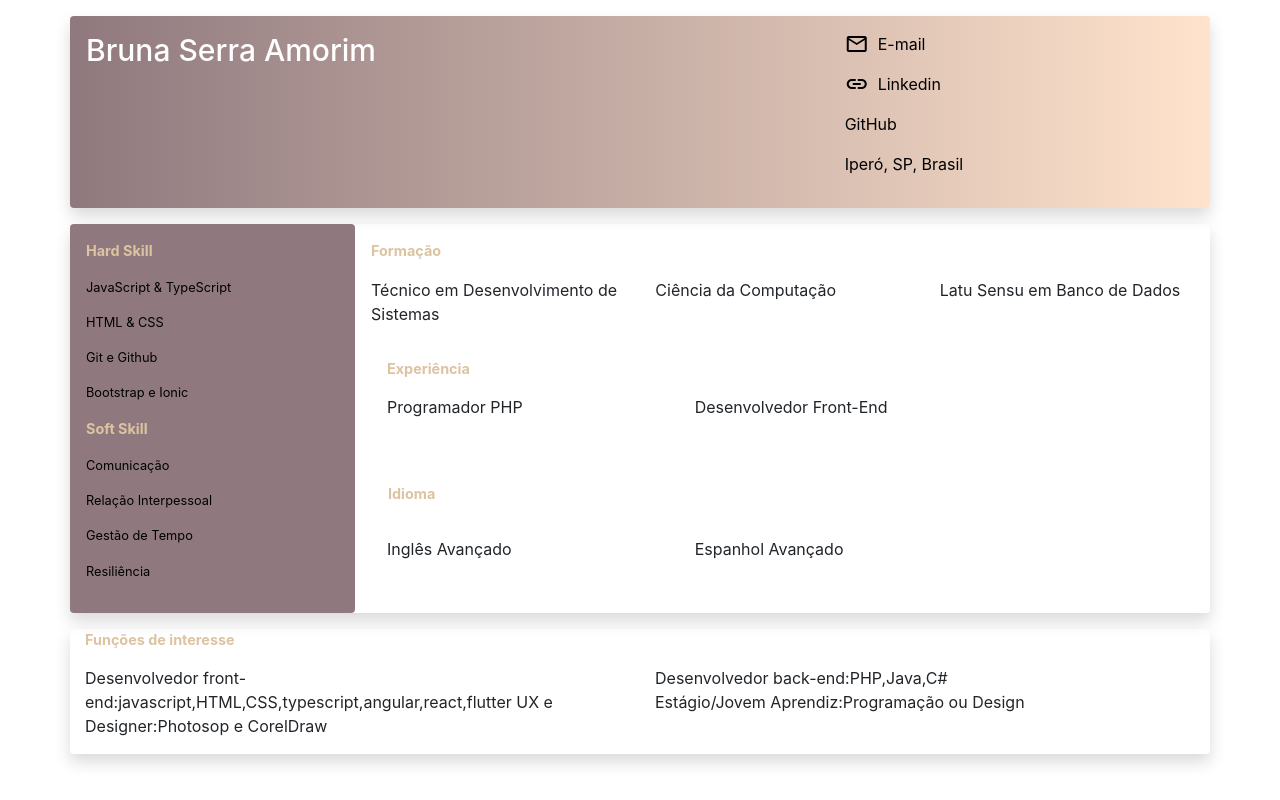
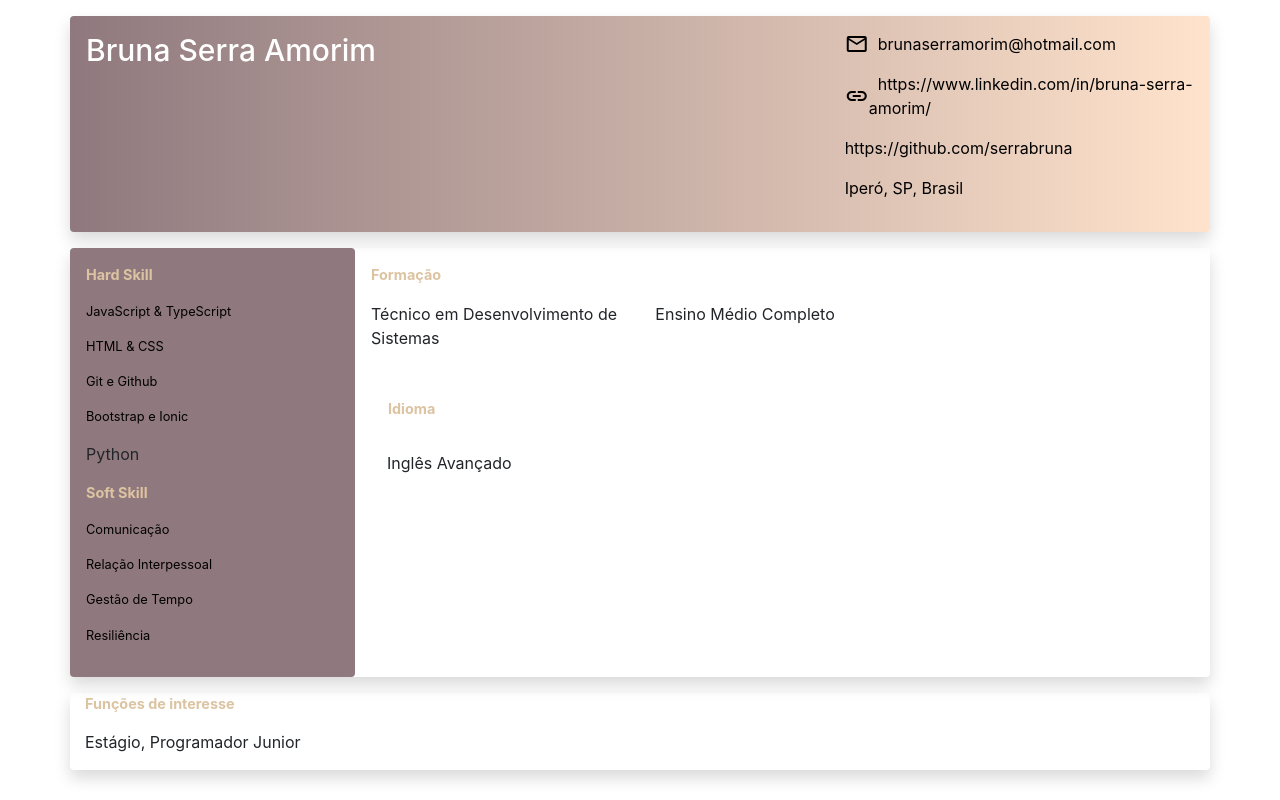
Before and after one commit to serrabruna/Curriculo, a plain HTML site: page index.html in a window 1280 px wide. Drawn offline with nearby package versions, Linux system fonts and the light colour scheme; a script that the page names is missing.

Commit message:
finalização

```diff
--- a/index.html
+++ b/index.html
@@ -33,18 +33,18 @@
                         <p class="header__social-icons d-flex align-items-center">
                             <span class="material-symbols-outlined">mail</span>
                             &nbsp;
-                            E-mail
+                             brunaserramorim@hotmail.com
                         </p>
                     </div>
                     <div class="col-12">
                         <p class="header__social-icons d-flex align-items-center">
                             <span class="material-symbols-outlined">link</span>
                             &nbsp;
-                            Linkedin
+                            https://www.linkedin.com/in/bruna-serra-amorim/
                         </p>
                     </div>
                     <div class="col-12">
-                        <p class="header__social-icons">GitHub</p>
+                        <p class="header__social-icons">https://github.com/serrabruna</p>
                     </div>
                     <div class="col-12">
                         <p class="header__social-icons">Iperó, SP, Brasil</p>
@@ -65,6 +65,7 @@
         <p class="skills__label">HTML & CSS</p>
         <p class="skills__label">Git e Github</p>
         <p class="skills__label">Bootstrap e Ionic</p>
+        <p class="skills_label">Python</p>
 
         <div class="skills__divider"></div>
 
@@ -83,28 +84,13 @@
                 <div class="col-4">
                     <p class="skills__description">Técnico em Desenvolvimento de Sistemas</p>
                 </div>
+
                 <div class="col-4">
-                    <p class="skills__description">Ciência da Computação</p>
-                </div>
-                <div class="col-4">
-                    <p class="skills__description">Latu Sensu em Banco de Dados</p>
+                    <p class="skills__description">Ensino Médio Completo</p>
                 </div>
             </div>
 
-            <div class="col-9 skills__right-column p-3">
-                <div class="row">
-                    <div class="col-12">
-                        <p class="skills__title">Experiência</p>
-                    </div>
-                    <div class="col-6">
-                        <p class="skills__description">Programador PHP</p>
-                    </div>
-                    <div class="col-6">
-                        <p class="skills__description">Desenvolvedor Front-End</p>
-                    </div>
 
-                </div>
-            </div>
             <div class="col-9 skills__right-column p-3">
                 <div class="row">
                     <div class="col-12 p-3">
@@ -112,9 +98,6 @@
                     </div>
                     <div class="col-6">
                         <p class="skills__description">Inglês Avançado</p>
-                    </div>
-                    <div class="col-6">
-                        <p class="skills__description">Espanhol Avançado</p>
                     </div>
 
                 </div>
@@ -136,12 +119,8 @@
             </div>
 
         <div class="col-6">
-            <p class="skills__description">Desenvolvedor front-end:javascript,HTML,CSS,typescript,angular,react,flutter
-                UX e Designer:Photosop e CorelDraw
+            <p class="skills__description">Estágio, Programador Junior
             </p>
-        </div>
-        <div class="col-6">
-            <p class="skills__description">Desenvolvedor back-end:PHP,Java,C# <br>Estágio/Jovem Aprendiz:Programação ou Design</p>
         </div>
         </div>
 
```
